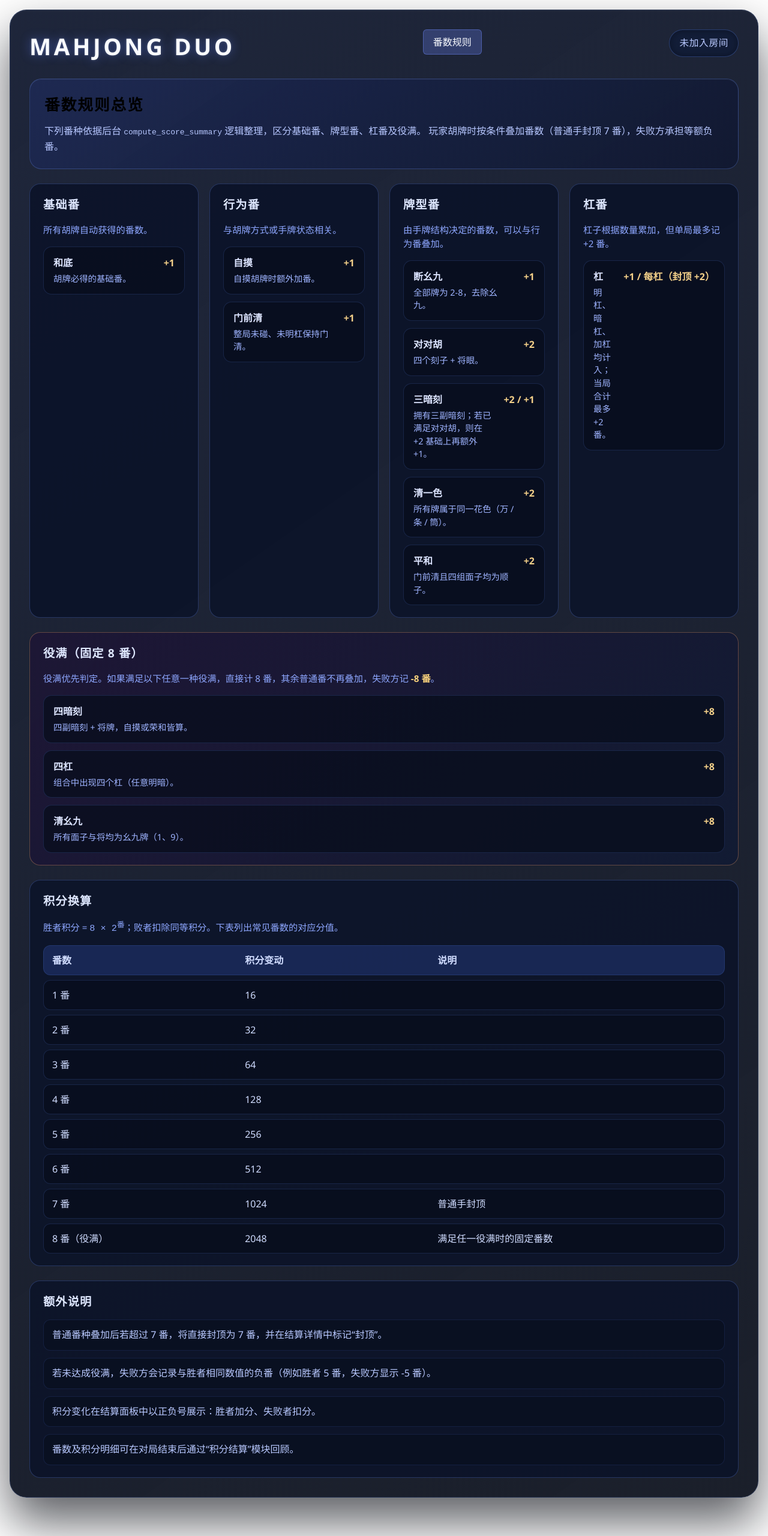
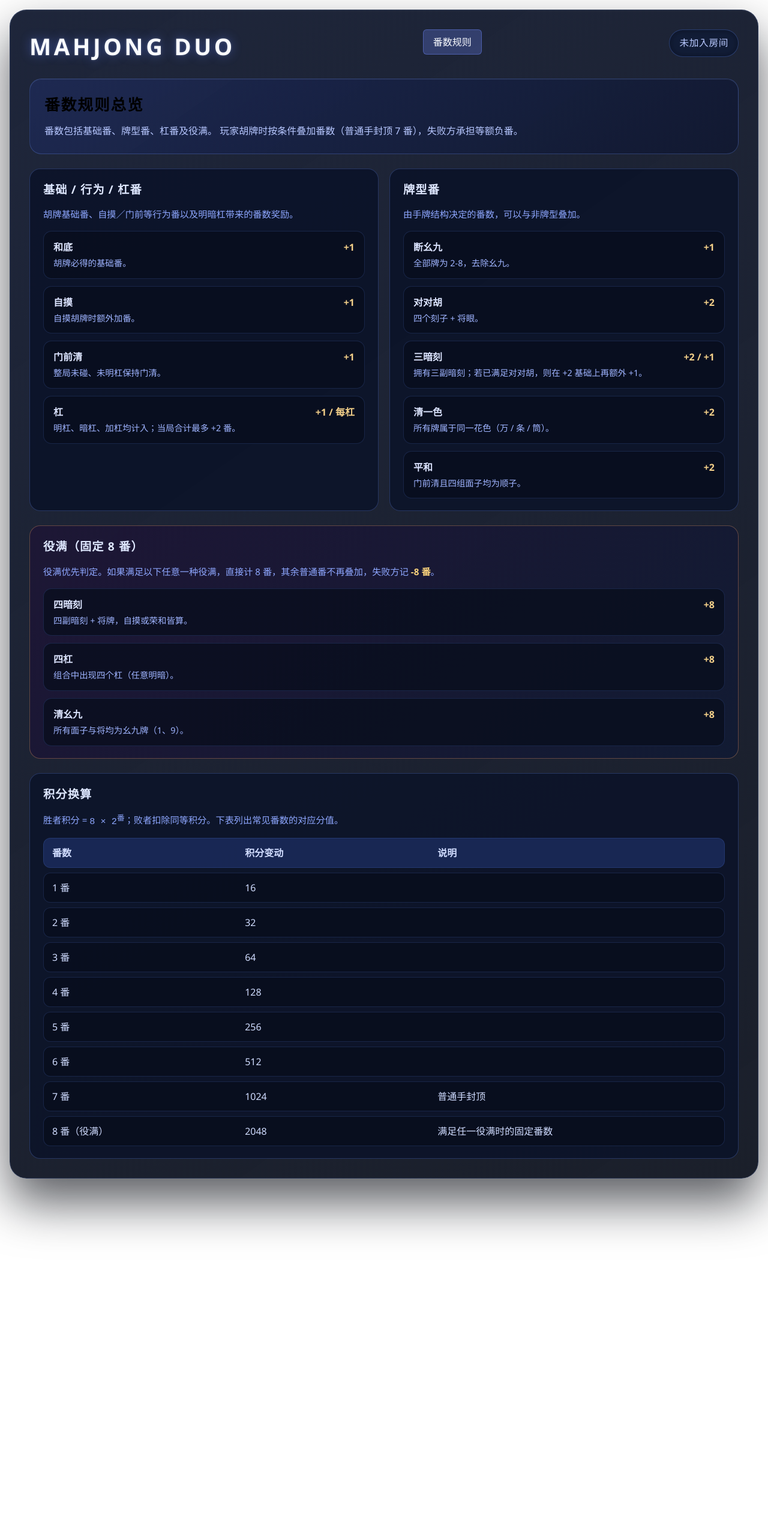
Before and after one commit to sbl1996/vibe-mahjong-duo, a Vue app in the folder frontend/: page /rules in a window 1280 px wide. Shown: the whole page at 60% size. After the commit the page ends 2029 px from the top, so only its background shows below. Built offline with nearby package versions, Linux system fonts and the light colour scheme.

Commit message:
Improve rules page

```diff
--- a/frontend/src/views/FanRulesView.vue
+++ b/frontend/src/views/FanRulesView.vue
@@ -4,7 +4,7 @@
       <header class="rules-hero">
         <h2>番数规则总览</h2>
         <p>
-          下列番种依据后台 <code>compute_score_summary</code> 逻辑整理，区分基础番、牌型番、杠番及役满。
+          番数包括基础番、牌型番、杠番及役满。
           玩家胡牌时按条件叠加番数（普通手封顶 7 番），失败方承担等额负番。
         </p>
       </header>
@@ -67,13 +67,6 @@
           </div>
         </div>
       </section>
-
-      <section class="notes-card">
-        <h3>额外说明</h3>
-        <ul class="notes-list">
-          <li v-for="note in notes" :key="note">{{ note }}</li>
-        </ul>
-      </section>
     </section>
   </GameLayout>
 </template>
@@ -84,36 +77,24 @@ import GameLayout from '../components/GameLayout.vue'
 
 const ruleSections = [
   {
-    title: '基础番',
-    description: '所有胡牌自动获得的番数。',
+    title: '基础 / 行为 / 杠番',
+    description: '胡牌基础番、自摸／门前等行为番以及明暗杠带来的番数奖励。',
     items: [
       { name: '和底', fan: '+1', detail: '胡牌必得的基础番。' },
-    ],
-  },
-  {
-    title: '行为番',
-    description: '与胡牌方式或手牌状态相关。',
-    items: [
       { name: '自摸', fan: '+1', detail: '自摸胡牌时额外加番。' },
       { name: '门前清', fan: '+1', detail: '整局未碰、未明杠保持门清。' },
+      { name: '杠', fan: '+1 / 每杠', detail: '明杠、暗杠、加杠均计入；当局合计最多 +2 番。' },
     ],
   },
   {
     title: '牌型番',
-    description: '由手牌结构决定的番数，可以与行为番叠加。',
+    description: '由手牌结构决定的番数，可以与非牌型叠加。',
     items: [
       { name: '断幺九', fan: '+1', detail: '全部牌为 2-8，去除幺九。' },
       { name: '对对胡', fan: '+2', detail: '四个刻子 + 将眼。' },
       { name: '三暗刻', fan: '+2 / +1', detail: '拥有三副暗刻；若已满足对对胡，则在 +2 基础上再额外 +1。' },
       { name: '清一色', fan: '+2', detail: '所有牌属于同一花色（万 / 条 / 筒）。' },
       { name: '平和', fan: '+2', detail: '门前清且四组面子均为顺子。' },
-    ],
-  },
-  {
-    title: '杠番',
-    description: '杠子根据数量累加，但单局最多记 +2 番。',
-    items: [
-      { name: '杠', fan: '+1 / 每杠（封顶 +2）', detail: '明杠、暗杠、加杠均计入；当局合计最多 +2 番。' },
     ],
   },
 ]
@@ -141,13 +122,6 @@ const scoringTable = computed(() => {
   }
   return [...regularFans, yakuman]
 })
-
-const notes = [
-  '普通番种叠加后若超过 7 番，将直接封顶为 7 番，并在结算详情中标记“封顶”。',
-  '若未达成役满，失败方会记录与胜者相同数值的负番（例如胜者 5 番，失败方显示 -5 番）。',
-  '积分变化在结算面板中以正负号展示：胜者加分、失败者扣分。',
-  '番数及积分明细可在对局结束后通过“积分结算”模块回顾。',
-]
 </script>
 
 <style scoped>
```
